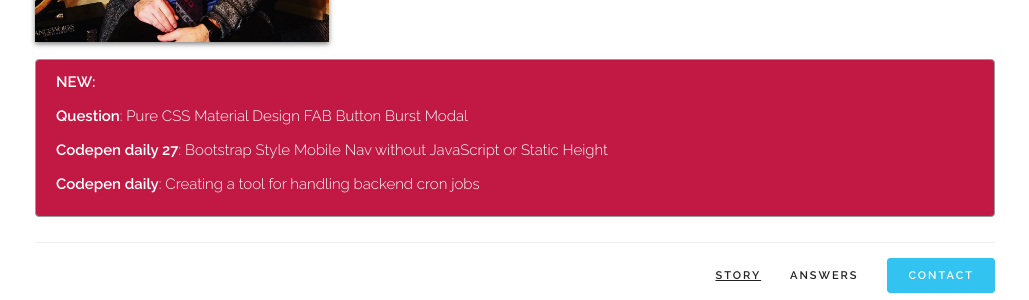
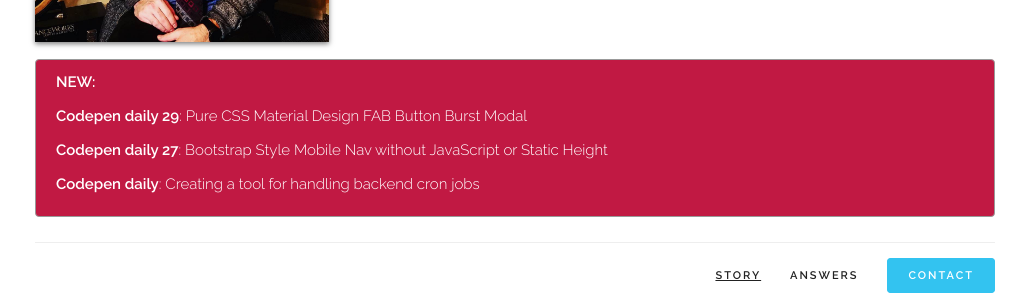
Before and after one commit to sean-codes/sean-codes.github.io, a Jekyll site: the page built from index.md, in a window 1280 px wide. Shown: the part 266-566 px from the top of the page, without its empty margins (125-1154 px from the left). Built offline with Jekyll 4.4.1, drawn with Linux system fonts in a browser that asks for light colours.

Commit message:
Update 2017-2-18-material-fab-burst-modal-button-with-content.md

```diff
--- a/_posts/2017-2-18-material-fab-burst-modal-button-with-content.md
+++ b/_posts/2017-2-18-material-fab-burst-modal-button-with-content.md
@@ -1,9 +1,9 @@
 ---
 layout: post
 tags: [codepen, material, css, coding, nojs]
-from: aadi._n
+from:
 title: Pure CSS Material Design FAB Button Burst Modal
-type: question
+type: Codepen daily 29
 ---
 
 This is a codepen of a material design FAB burst button. When you click the button it will burst and show the content. These are some notes I took while making this micro app.
```
